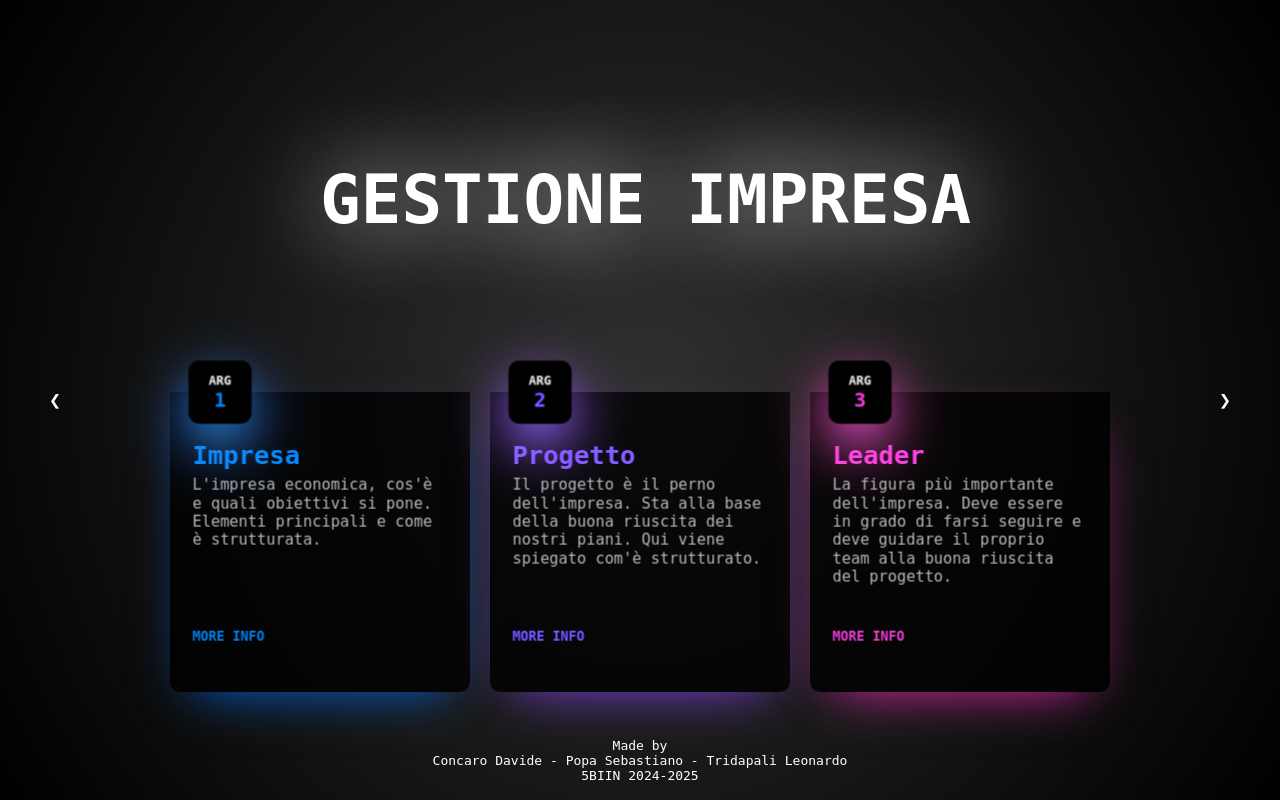
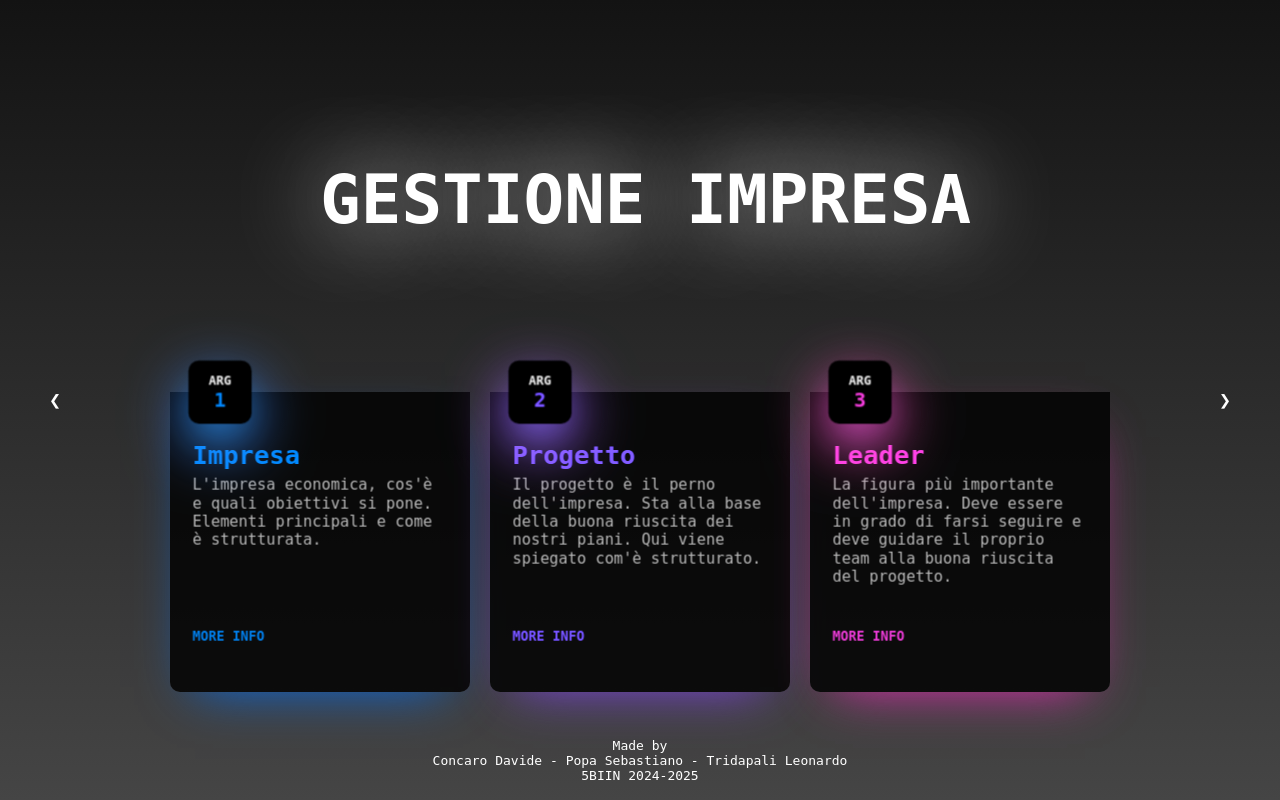
Before and after one commit to tridoz06/GPOI, a PHP site: page /index.html in a window 1280 px wide. Run offline with PHP 8.4, Linux system fonts and the light colour scheme.

Commit message:
prova colori fallita male

```diff
--- a/CSS/style.css
+++ b/CSS/style.css
@@ -9,7 +9,7 @@
 .container_bg {
     height: 100vh;
     width: 100%;
-    background: radial-gradient(circle, rgb(49, 49, 49) 0%, rgb(0, 0, 0) 100%);
+    background: linear-gradient(#131313, #454545);
     background-size: 100% 100%;
 }
 
--- a/JS/color.js
+++ b/JS/color.js
@@ -22,6 +22,7 @@ function setCardColour(){
         menu_items_color[i].setAttribute('style', `filter: hue-rotate(${j}deg);`);
 
         if( i == numeroIntero){
+
             for( let k = 0 ;  k< 3 ; k++){
                 page_titles[k].setAttribute('style', `filter: hue-rotate(${j}deg);`);
             }
```
